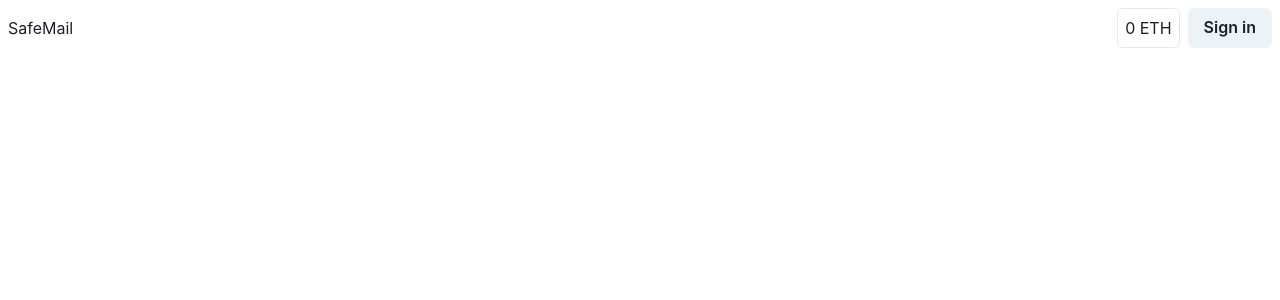
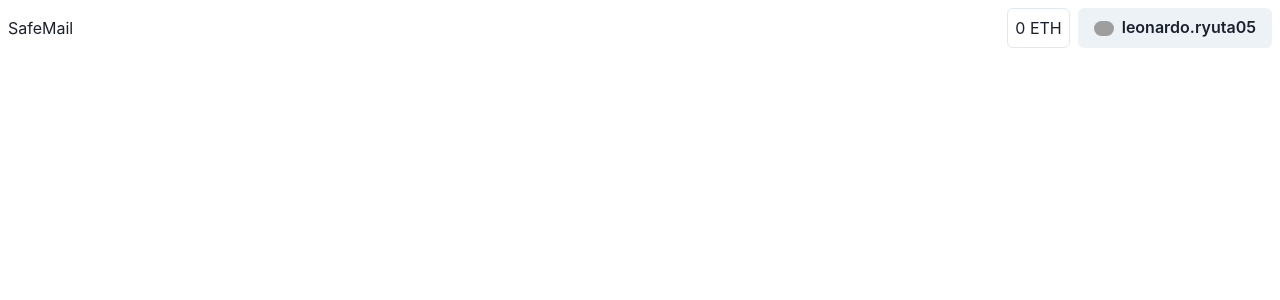
Before and after one commit to cesarhuret/safemail, a React (Create React App) app in the folder frontend/: page / in a window 1280 px wide. Shown: the top 300 px of the page. Built offline with nearby package versions, Linux system fonts and the light colour scheme; no server answers; grey boxes are pictures that could not be loaded; what @airstack/airstack-react would draw is missing.

Commit message:
nouns pfp

```diff
--- a/frontend/src/components/navbar.tsx
+++ b/frontend/src/components/navbar.tsx
@@ -33,10 +33,10 @@ import { GoogleIcon } from "../icons";
 export function NavBar() {
   const navigate = useNavigate();
   const mockData = {
-    // email: "leonardo.ryuta05@gmail.com",
-    // wallet: "0x2346ac3Bc15656D4dE1da99384B5498A75f128a2",
-    email: "",
-    wallet: "",
+    email: "leonardo.ryuta05@gmail.com",
+    wallet: "0x2346ac3Bc15656D4dE1da99384B5498A75f128a2",
+    // email: "",
+    // wallet: "",
   };
   const [walletAddress, setWalletAddress] = useState<string>("");
   const [email, setEmail] = useState<string>("");
@@ -94,17 +94,13 @@ export function NavBar() {
               w="200px"
               alignSelf="center"
               onClick={signIn}
-                leftIcon={<GoogleIcon size={20}/>}
+              leftIcon={<GoogleIcon size={20} />}
             >
               <Text>Sign in with google</Text>
             </Button>
             <Text> or </Text>
-            <Button
-                variant="outline"
-                w="200px"
-                alignSelf="center"
-            >
-              <Image src="/metamask.svg" h="5" pr={2}/>
+            <Button variant="outline" w="200px" alignSelf="center">
+              <Image src="/metamask.svg" h="5" pr={2} />
               <Text>Sign in with Metamask</Text>
             </Button>
           </VStack>
@@ -127,7 +123,14 @@ export function NavBar() {
           {email !== "" ? (
             <Menu>
               <MenuButton as={Button}>
+                <Flex gap={2} alignItems="center">
+                  <Image
+                    src={`https://noun-api.com/beta/pfp?name=${email}`}
+                    borderRadius="10px"
+                    w={5}
+                  />
                   <Text>{email.replace("@gmail.com", "")}</Text>
+                </Flex>
               </MenuButton>
               <MenuList>
                 <MenuItem>{email}</MenuItem>
--- a/frontend/src/pages/App.tsx
+++ b/frontend/src/pages/App.tsx
@@ -36,6 +36,11 @@ import {
   Stack,
   Image,
   Tooltip,
+  Menu,
+  MenuButton,
+  MenuList,
+  MenuItem,
+  MenuDivider,
 } from "@chakra-ui/react";
 import { ColorModeSwitcher } from "../ColorModeSwitcher";
 import { Logo } from "../Logo";
--- a/frontend/src/theme.tsx
+++ b/frontend/src/theme.tsx
@@ -1,17 +1,17 @@
-import {color, extendTheme} from "@chakra-ui/react";
+import { color, extendTheme } from "@chakra-ui/react";
 
 const theme = extendTheme({
-    style : {
-        global: (props: any) => ({
+  style: {
+    global:{
       body: {
         bg: "#050505",
       },
-        })
+    },
   },
   fonts: {
     heading: `'Inter', sans-serif`,
     body: `'Inter', sans-serif`,
-    }
+  },
 });
 
 export default theme;
```
Lines whose indentation alone changed are shown as unchanged.
